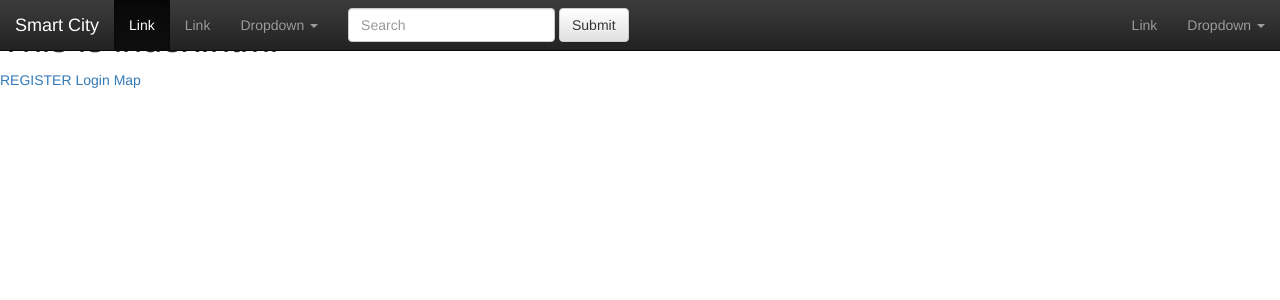
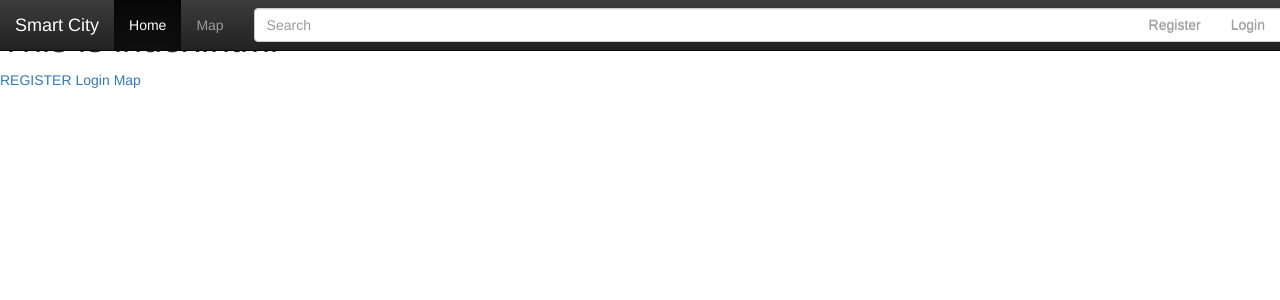
Before and after one commit to TotallyMelvin/Smart-City-Project, a Django app: page /home/ in a window 1280 px wide. Shown: the top 300 px of the page. Run offline with Django 3.2, Linux system fonts and the light colour scheme; some libraries are stand-ins or nearby versions.

Commit message:
Fixed up navBar and changed it to what the developers recommended

```diff
--- a/home/templates/personal/navBar.html
+++ b/home/templates/personal/navBar.html
@@ -14,9 +14,9 @@
     <!-- Collect the nav links, forms, and other content for toggling -->
     <div class="collapse navbar-collapse" id="bs-example-navbar-collapse-1">
       <ul class="nav navbar-nav">
-        <li class="active"><a href="#">Link <span class="sr-only">(current)</span></a></li>
-        <li><a href="#">Link</a></li>
-        <li class="dropdown">
+        <li class="active"><a href="#">Home <span class="sr-only">(current)</span></a></li>
+        <li><a href="#">Map</a></li>
+<!--        <li class="dropdown">
           <a href="#" class="dropdown-toggle" data-toggle="dropdown" role="button" aria-haspopup="true" aria-expanded="false">Dropdown <span class="caret"></span></a>
           <ul class="dropdown-menu">
             <li><a href="#">Action</a></li>
@@ -27,25 +27,27 @@
             <li role="separator" class="divider"></li>
             <li><a href="#">One more separated link</a></li>
           </ul>
-        </li>
+        </li>-->
       </ul>
-      <form class="navbar-form navbar-left">
+      <form class="navbar-form navbar-left" style="position:relative">
         <div class="form-group">
-          <input type="text" class="form-control" placeholder="Search">
+          <input type="text" class="form-control" placeholder="Search" style="width:800%">
         </div>
-        <button type="submit" class="btn btn-default">Submit</button>
+        <button type="submit" class="btn pull-right" style="position:relative; left:500%">Submit</button>
       </form>
       <ul class="nav navbar-nav navbar-right">
-        <li><a href="#">Link</a></li>
-        <li class="dropdown">
-          <a href="#" class="dropdown-toggle" data-toggle="dropdown" role="button" aria-haspopup="true" aria-expanded="false">Dropdown <span class="caret"></span></a>
-          <ul class="dropdown-menu">
+        <li>
+            <a href="#">Register</a>
+        </li>
+        <li>
+          <a href="#" >Login</a>
+<!--          <ul class="dropdown-menu">
             <li><a href="#">Action</a></li>
             <li><a href="#">Another action</a></li>
             <li><a href="#">Something else here</a></li>
             <li role="separator" class="divider"></li>
             <li><a href="#">Separated link</a></li>
-          </ul>
+          </ul>-->
         </li>
       </ul>
     </div><!-- /.navbar-collapse -->
```
